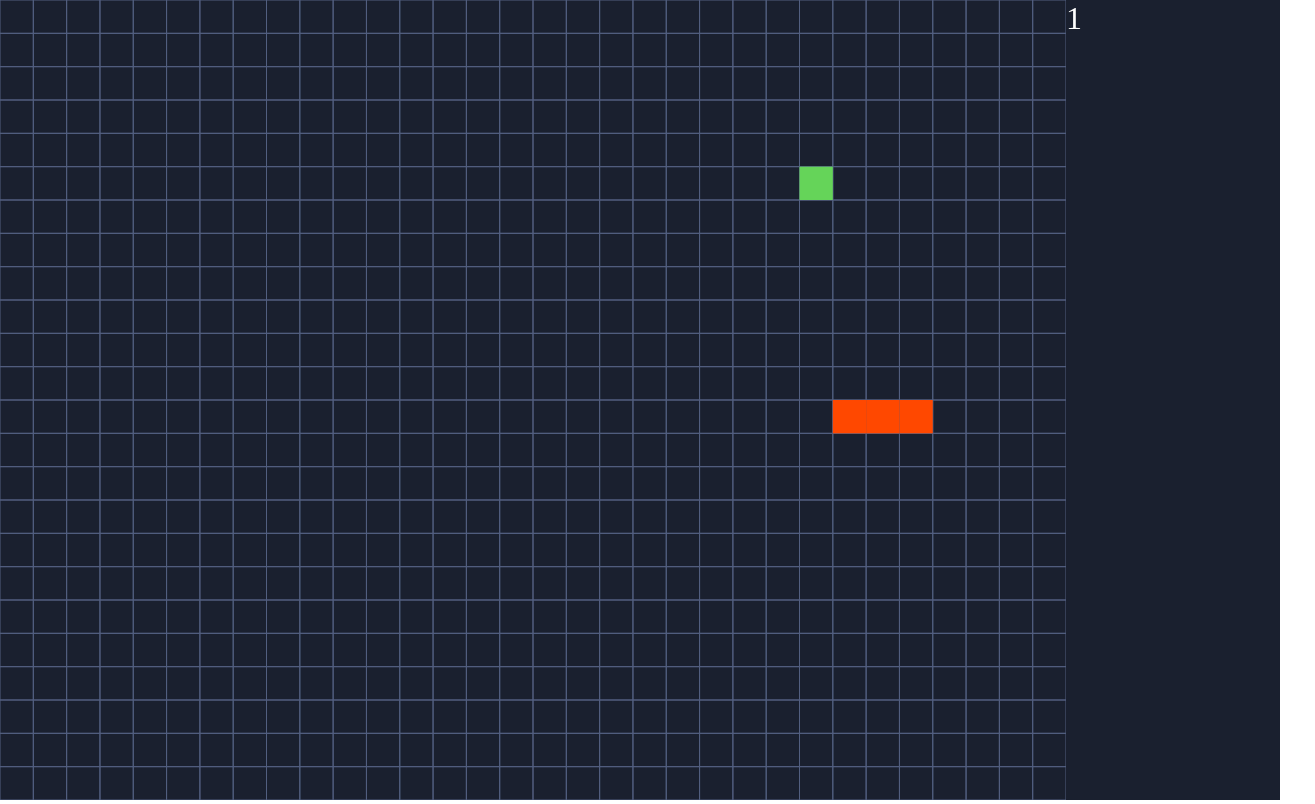
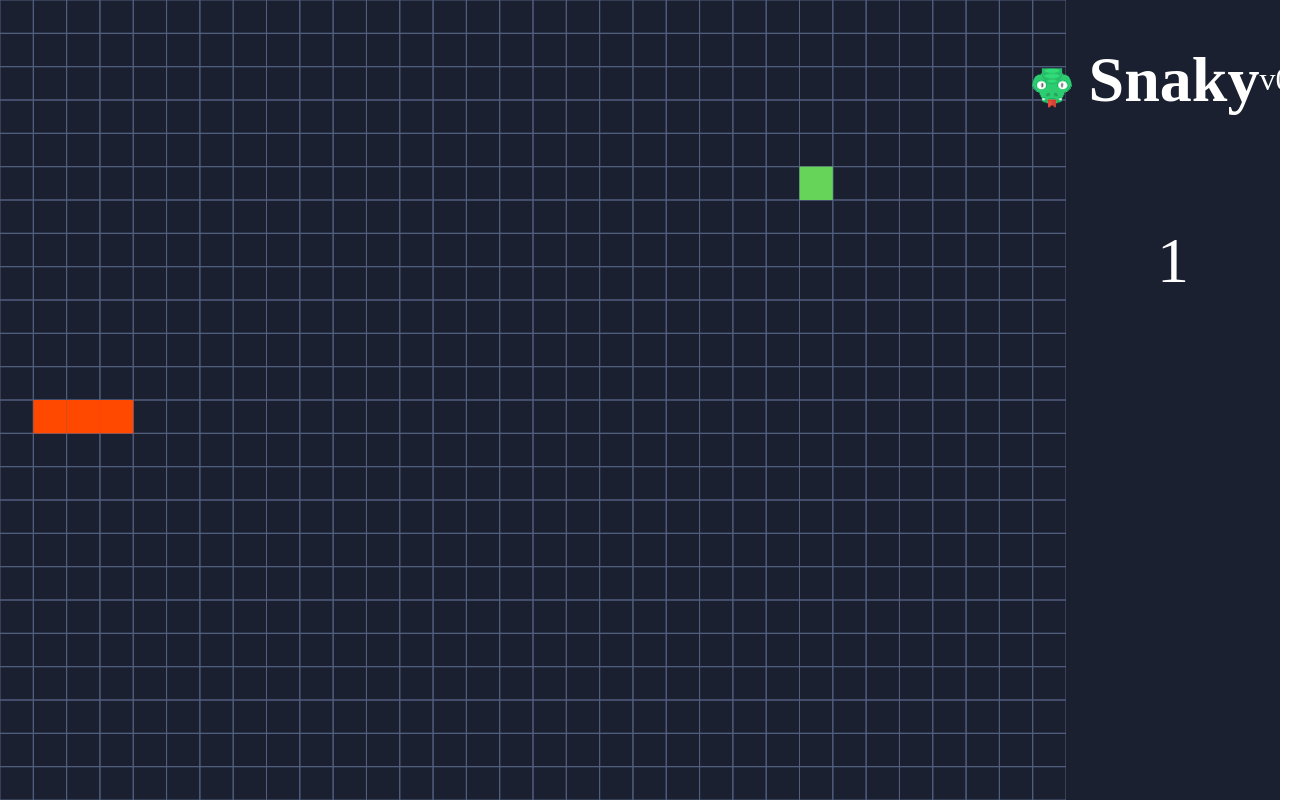
Before and after one commit to GreenStage/snaky, a React app: page / in a window 1280 px wide. Shown: the whole page, 1315 px wide, since content can reach past the window. Built offline with nearby package versions, Linux system fonts and the light colour scheme; a web font is replaced by a local one.

Commit message:
board implemented

```diff
--- a/src/components/board/index.js
+++ b/src/components/board/index.js
@@ -1,11 +1,37 @@
 import React from "react";
 import { connect } from 'react-redux';
+import {makeStyles} from "@material-ui/core/styles";
+import snake from './img/snake.png';
 
-const Board = ({className, score}) => (
-    <div className={className}>
-        {score}
-    </div>
-);
+const useStyles = makeStyles({
+    header:{
+        display:'flex',
+        alignItems: 'center',
+        justifyContent: 'center',
+    },
+    snake:{
+        width: '2em',
+        margin: '0.5em 0.5em 0 0',
+    },
+    score:{
+        textAlign:'center',
+        fontSize:'4rem',
+    }
+});
+
+const Board = ({className = '', score}) => {
+    const classes = useStyles();
+    return (
+        <div className={className}>
+            <div className={classes.header}>
+                <img className={classes.snake} src={snake} alt="snaky" />
+                <h1>Snaky</h1>
+                v0.1
+            </div>
+                <p id="score" className={classes.score}>{score}</p>
+        </div>
+    );
+}
 
 const mapStateToProps = (state) => ({
     score: state.score,
--- a/src/components/game/index.js
+++ b/src/components/game/index.js
@@ -12,7 +12,7 @@
     background: "#1a202f",
     gridStrokeStyle: "#525f80",
     foodColor: "#65d459",
-    updatePeriod: 100,
+    updatePeriod: 90,
 }
 
 const useStyles = makeStyles({
--- a/src/index.css
+++ b/src/index.css
@@ -1,5 +1,14 @@
+@font-face {
+    font-family: '8Bit';
+    src: url('./fonts/uni0553-webfont.eot'); /* IE9 Compat Modes */
+    src: url('./fonts/uni0553-webfont.eot?#iefix') format('embedded-opentype'), /* IE6-IE8 */
+    url('./fonts/uni0553-webfont.woff') format('woff'), /* Modern Browsers */
+    url('./fonts/uni0553-webfont.ttf')  format('truetype'); /* Safari, Android, iOS */
+}
+
 html,
 body {
     height: 100%;
-    margin:0;
+    margin: 0;
+    font-family: '8Bit';
 }
--- a/src/index.js
+++ b/src/index.js
@@ -28,6 +28,7 @@
         top: 0,
         color: '#ffffff',
         fontSize: '2rem',
+        width: window.innerWidth - gameW,
     },
 });
 
```
Also changed, not shown: src/components/board/board.test.js (added, +34 -0 lines), src/ws-client/data.js (deleted, +0 -10 lines), src/ws-client/index.js (deleted, +0 -39 lines), README.md, src/components/board/img/snake.png (added).
